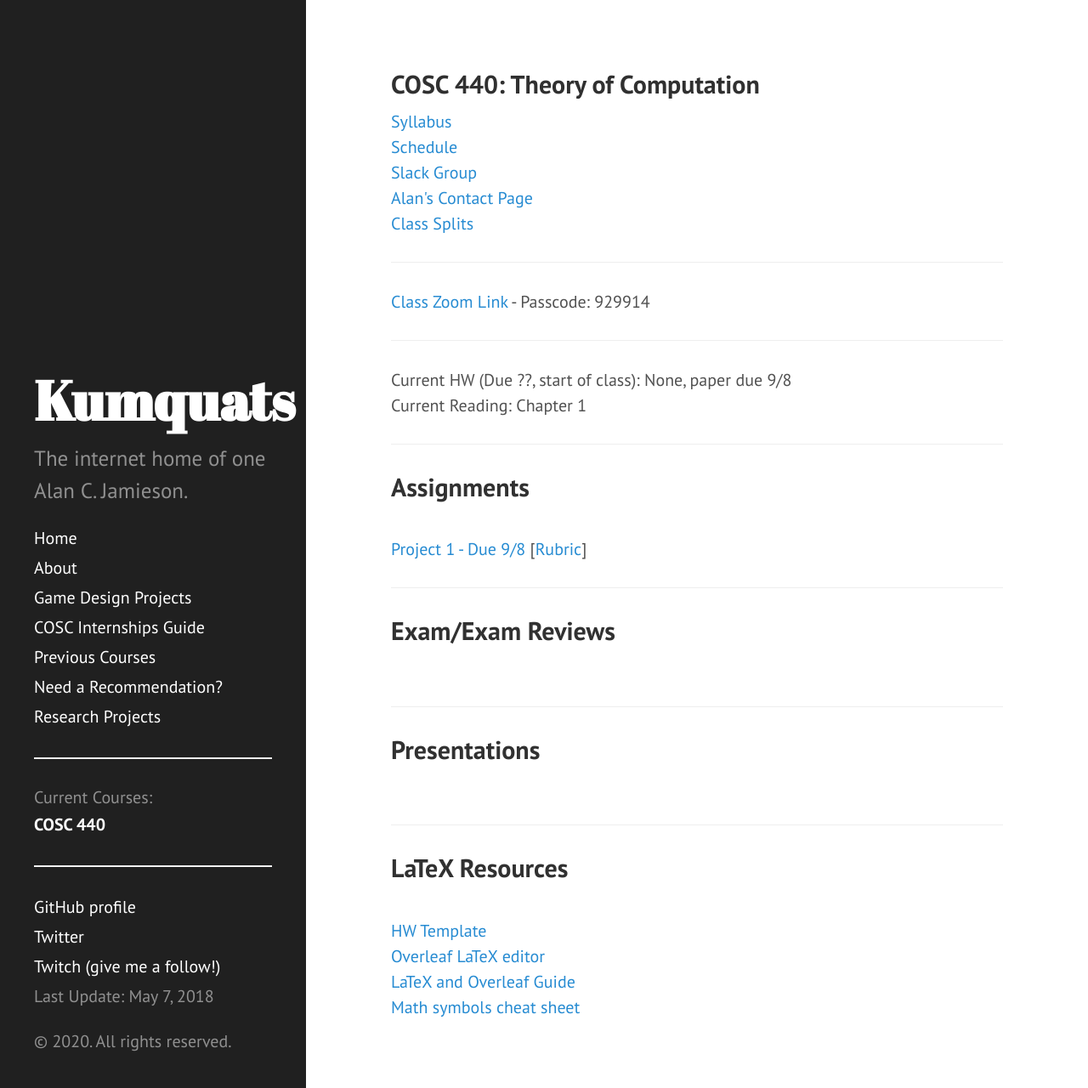
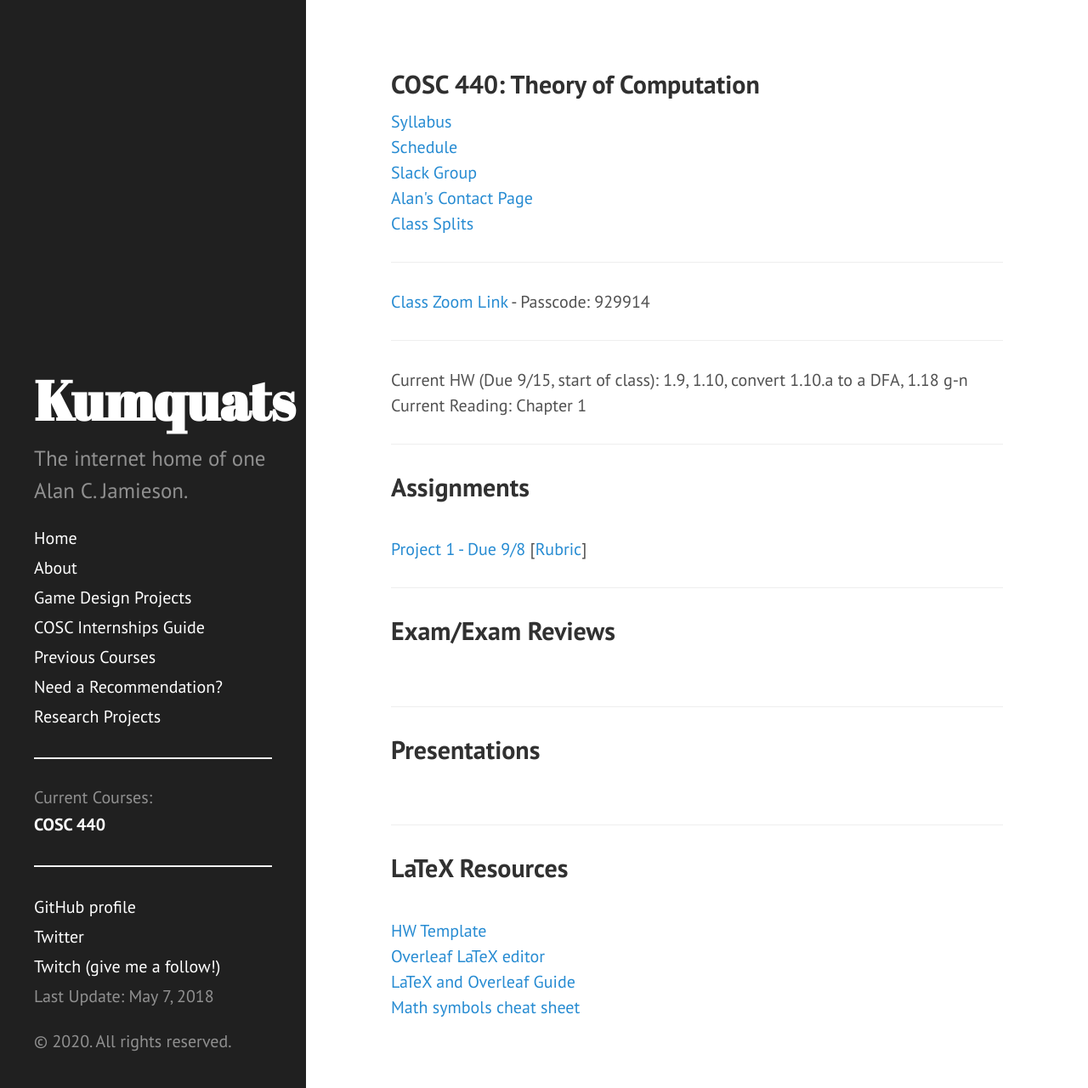
Before and after one commit to ripark/ripark.github.io, a Jekyll site: the page built from f20/cosc440.html, in a window 1280 px wide and 1280 px high. Shown: the whole window at 85% size. Built offline with Jekyll 4.4.1, drawn with Linux system fonts in a browser that asks for light colours; Markdown is read by kramdown in place of the engine named in the settings.

Commit message:
Update cosc440.html

```diff
--- a/f20/cosc440.html
+++ b/f20/cosc440.html
@@ -16,7 +16,7 @@ shorttitle: "COSC 440"
 <hr>
 <a href="https://smcm.zoom.us/j/94201385875">Class Zoom Link</a> - Passcode: 929914
 <hr>
-Current HW (Due ??, start of class): None, paper due 9/8
+Current HW (Due 9/15, start of class): 1.9, 1.10, convert 1.10.a to a DFA, 1.18 g-n
 <br>
 Current Reading: Chapter 1
 <hr>
```
